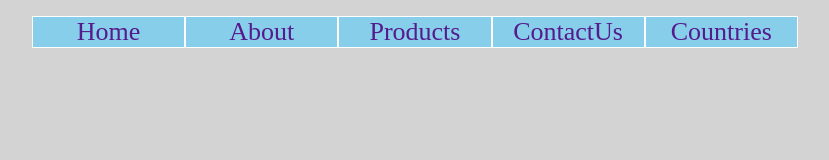
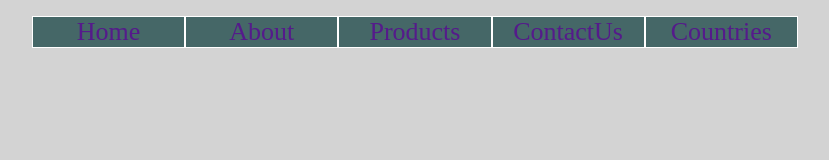
Before and after one commit to jovia922/systems, a plain HTML site: page index.html in a window 1280 px wide. Shown: the whole page, without its empty margins (16-845 px from the left). Drawn offline with Linux system fonts and the light colour scheme.

Commit message:
Update index.html

```diff
--- a/index.html
+++ b/index.html
@@ -8,7 +8,7 @@ background-color: lightgrey;
 }
 ul li{list-style-type: none;
 font-size: 26px;
-background-color: skyblue;
+background-color: #456767;
 float: left;
 width:4cm;
 text-align: center;
```
